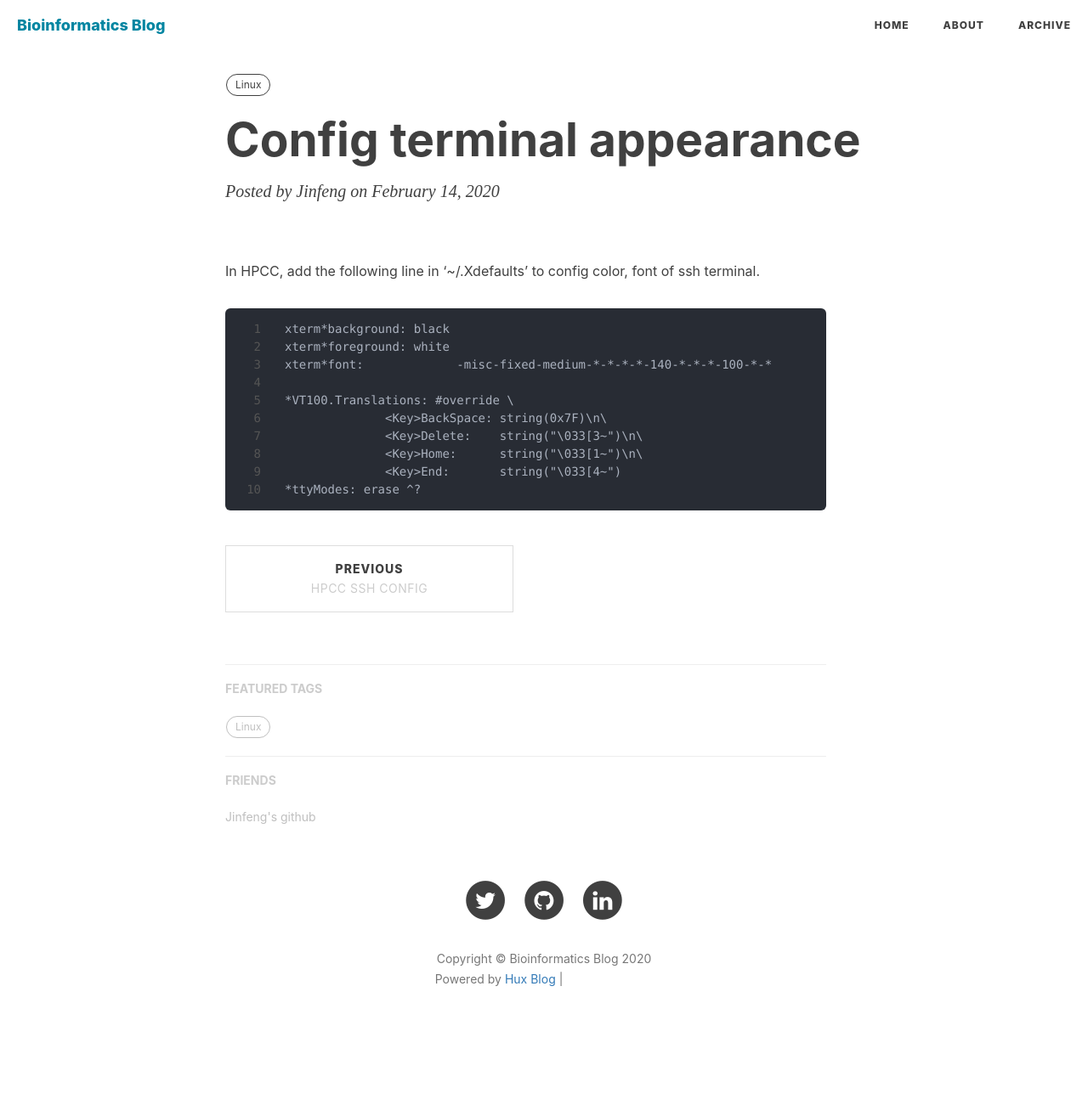
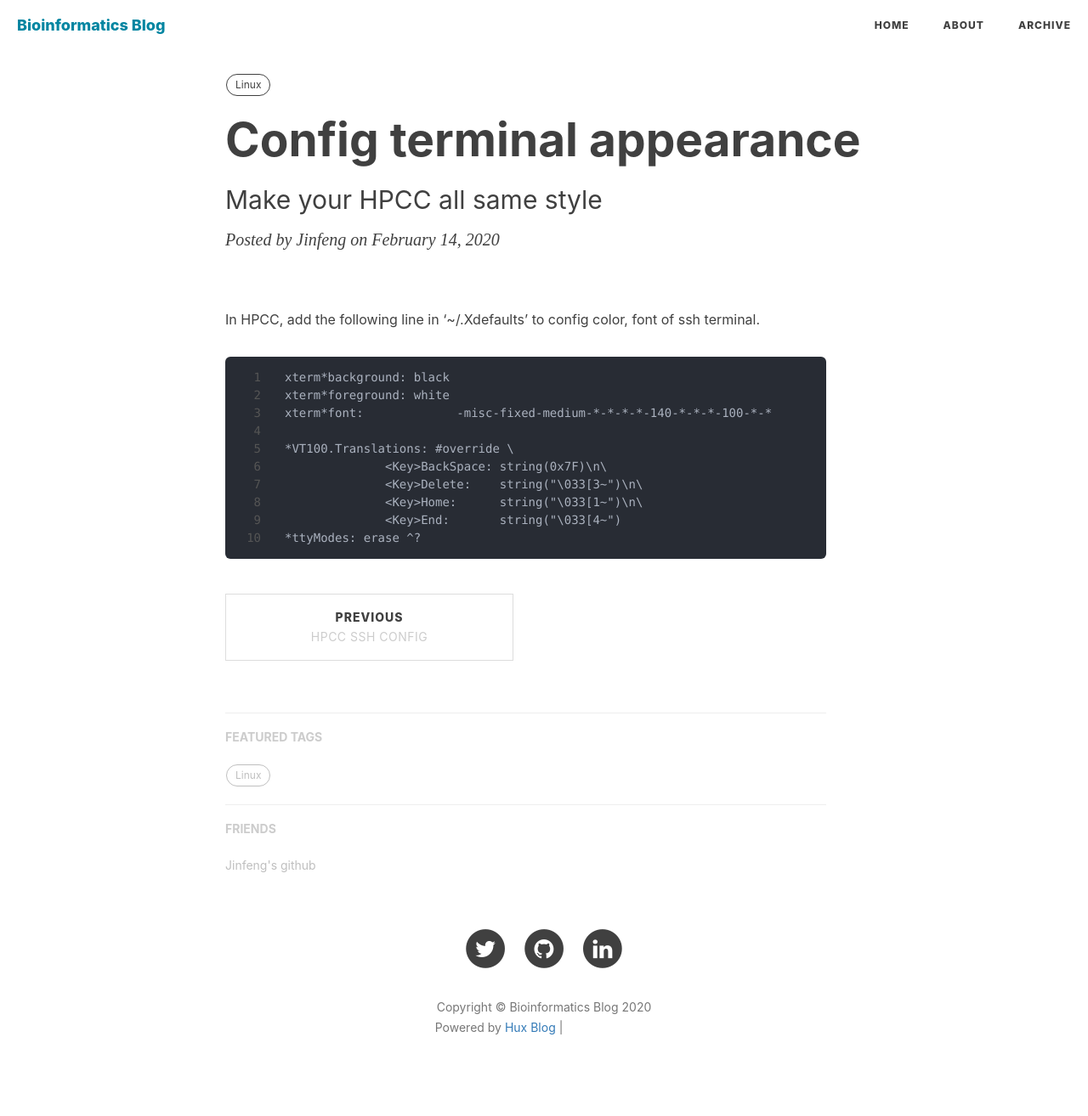
Before and after one commit to JinfengChen/Bioinformatics_Blogs, a Jekyll site: the page built from _posts/read_sf_plf/2020-02-14-config-terminal-appearance.md, in a window 1280 px wide. Shown: the whole page at 85% size. Built offline with Jekyll 4.4.1, drawn with Linux system fonts in a browser that asks for light colours; nearby versions of some CDN libraries; comment, search, counter and statistics services are not loaded; before the commit the page ends 1257 px from its top, so only the background shows below that; grey boxes are pictures that could not be loaded.

Commit message:
Update 2020-02-14-config-terminal-appearance.md

```diff
--- a/_posts/read_sf_plf/2020-02-14-config-terminal-appearance.md
+++ b/_posts/read_sf_plf/2020-02-14-config-terminal-appearance.md
@@ -1,7 +1,7 @@
 ---
 layout: post
 title: "Config terminal appearance"
-subtitle: ''
+subtitle: 'Make your HPCC all same style'
 author: "Jinfeng"
 header-style: text
 lang: en
```
